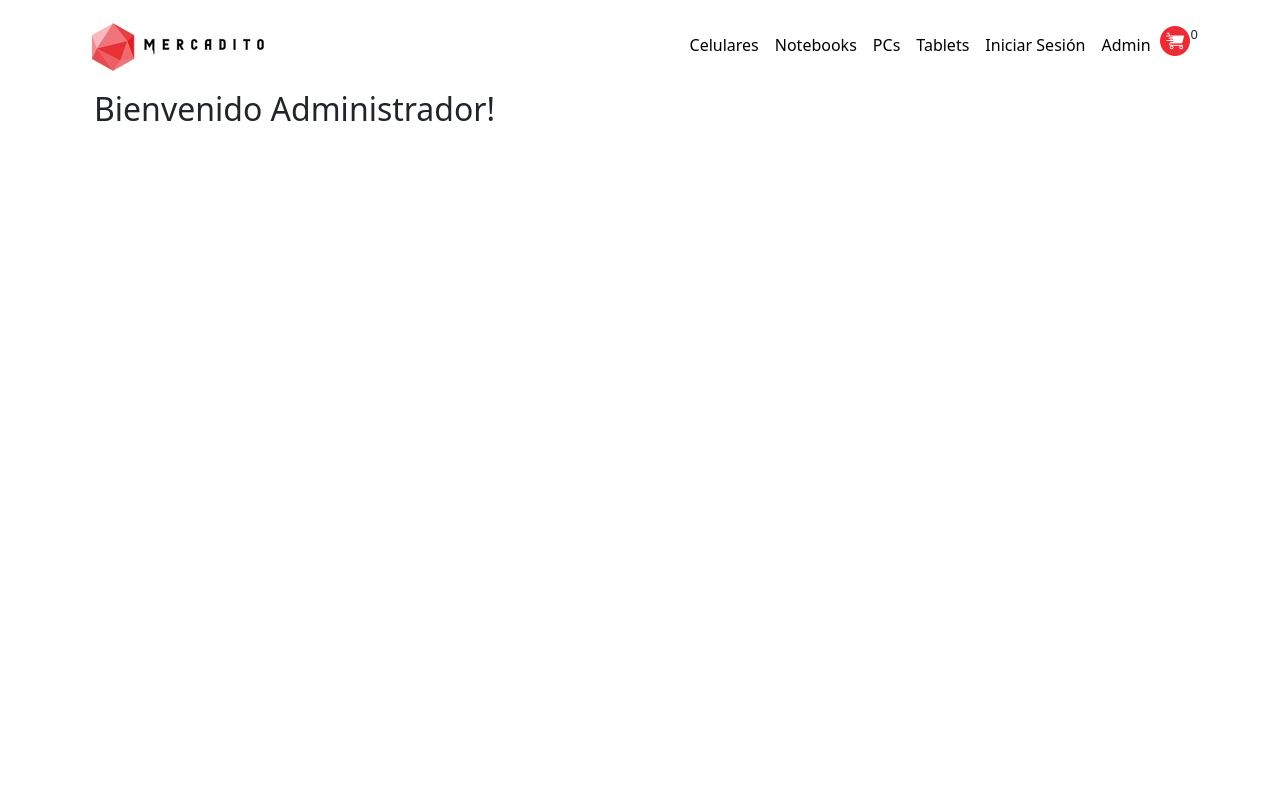
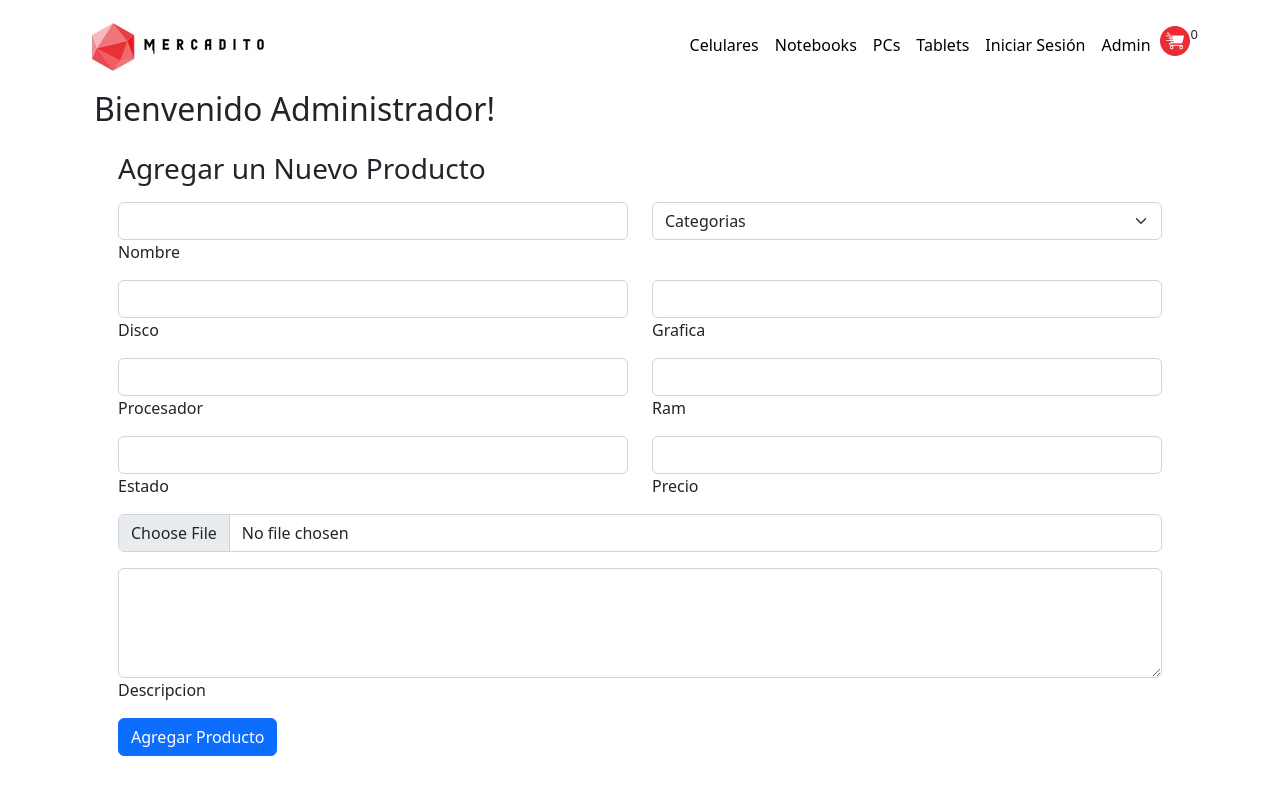
Before and after one commit to gero16/tienda-virtual-react, a React (Vite) app: page /admin in a window 1280 px wide. Shown: the top 794 px of the page. Built offline with nearby package versions, Linux system fonts and the light colour scheme.

Commit message:
Formulario agregar producto

```diff
--- /dev/null
+++ b/src/components/Form/ProductForm.jsx
@@ -0,0 +1,85 @@
+
+const ProductForm = () => {
+    return (
+        <>
+            <form>
+                <div className="row mb-2">
+                    <div className="col">
+                        <div className="form-outline">
+                            <input type="text" className="form-control" />
+                            <label className="form-label" htmlFor="form3Example1"> Nombre </label>
+                        </div>
+                    </div>
+                    <div className="col">
+                        <div className="form-outline">
+                            <select className="form-select" aria-label="Default select example">
+                                <option defaultValue={"Categorias"}>Categorias</option>
+                                <option value="celulares"> Celulares </option>
+                                <option value="notebooks"> Notebooks </option>
+                                <option value="pc"> PCs </option>
+                                <option value="tablets"> Tablets </option>
+                            </select>
+                        </div>
+                    </div>
+                </div>
+                <div className="row mb-2">
+                    <div className="col">
+                        <div className="form-outline">
+                            <input type="text" className="form-control" />
+                            <label className="form-label" htmlFor="form3Example1"> Disco </label>
+                        </div>
+                    </div>
+                    <div className="col">
+                        <div className="form-outline">
+                            <input type="text" className="form-control" />
+                            <label className="form-label" htmlFor="form3Example2"> Grafica </label>
+                        </div>
+                    </div>
+                </div>
+                <div className="row mb-2">
+                    <div className="col">
+                        <div className="form-outline">
+                            <input type="text" className="form-control" />
+                            <label className="form-label" htmlFor="form3Example1"> Procesador </label>
+                        </div>
+                    </div>
+                    <div className="col">
+                        <div className="form-outline">
+                            <input type="text" className="form-control" />
+                            <label className="form-label" htmlFor="form3Example2"> Ram </label>
+                        </div>
+                    </div>
+                </div>
+                <div className="row mb-2">
+                    <div className="col">
+                        <div className="form-outline">
+                            <input type="text" className="form-control" />
+                            <label className="form-label" htmlFor="form3Example1"> Estado </label>
+                        </div>
+                    </div>
+                    <div className="col">
+                        <div className="form-outline">
+                            <input type="text" className="form-control" />
+                            <label className="form-label" htmlFor="form3Example2"> Precio </label>
+                        </div>
+                    </div>
+                </div>
+
+                <div className="form-outline mb-3">
+
+                    <input className="form-control" type="file" id="formFile" />
+                </div>
+
+                <div className="form-outline mb-2">
+                    <textarea className="form-control" rows="4"></textarea>
+                    <label className="form-label" htmlFor="form4Example3">Descripcion</label>
+                </div>
+
+                <button type="submit" className="btn btn-primary btn-block mb-4"> Agregar Producto </button>
+            </form>
+        </>
+    )
+}
+
+
+export default ProductForm
--- a/src/routes/Admin.jsx
+++ b/src/routes/Admin.jsx
@@ -1,5 +1,6 @@
 
 import { NavLink, useParams } from 'react-router-dom';
+import ProductForm from '../components/Form/ProductForm';
 
 
 const Admin = ()=> {
@@ -11,6 +12,11 @@ const Admin = ()=> {
 
       <div className='container'>
             <h2>Bienvenido Administrador!</h2>
+
+            <div className='m-4'>
+              <h3 className='mb-3'> Agregar un Nuevo Producto </h3>
+               <ProductForm />
+            </div>
       </div>
 
     </div>
```
